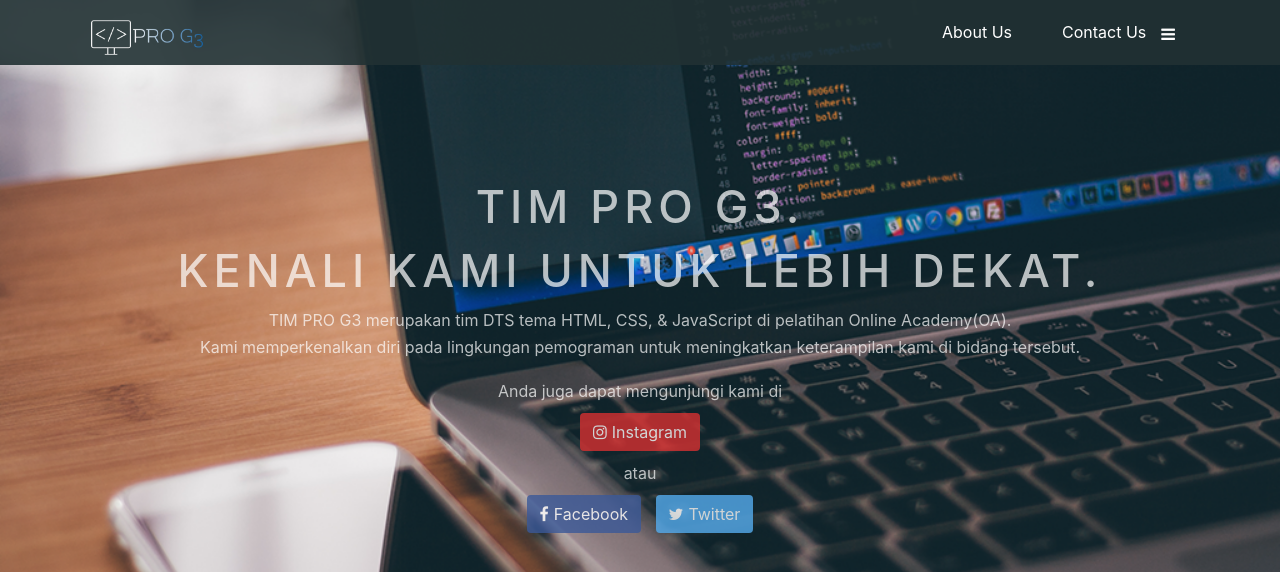
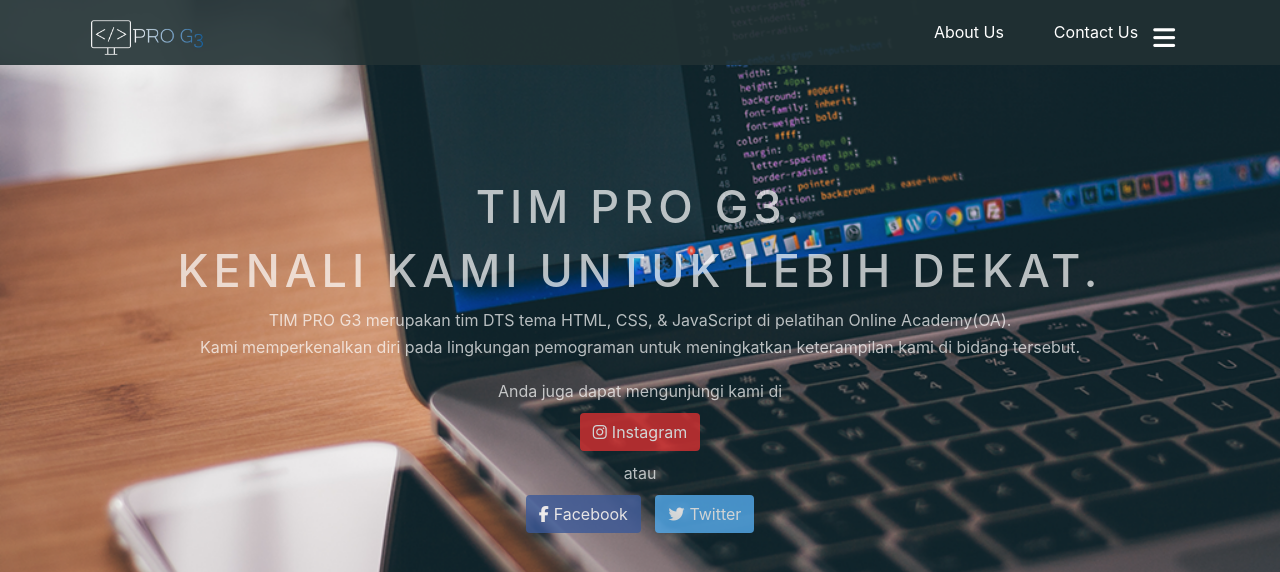
Before and after one commit to NovitaR/progate.github.io, a plain HTML site: page index.html in a window 1280 px wide. Shown: the top 572 px of the page. Drawn offline with nearby package versions, Linux system fonts and the light colour scheme.

Commit message:
Update index.html

```diff
--- a/index.html
+++ b/index.html
@@ -5,8 +5,7 @@
     <meta name="viewport" content="width=device-width, initial-scale=1.0">
     <title>Progate</title>
     <link rel="stylesheet" href="styleshet.css">
-    <link rel="stylesheet" href="responsif.css">
-    <link rel="stylesheet" href="http://maxcdn.bootstrapcdn.com/font-awesome/4.5.0/css/font-awesome.min.css">
+    <link rel="stylesheet" href="responsif.css"><link rel="stylesheet" href="path/to/font-awesome/css/font-awesome.min.css">
     <link rel="stylesheet" href="http://maxcdn.bootstrapcdn.com/bootstrap/4.1.1/css/bootstrap.min.css" id="bootstrap-css">
     <script src="http://maxcdn.bootstrapcdn.com/bootstrap/4.1.1/js/bootstrap.min.js"></script>
     <script src="http://cdnjs.cloudflare.com/ajax/libs/jquery/3.2.1/jquery.min.js"></script>
```
